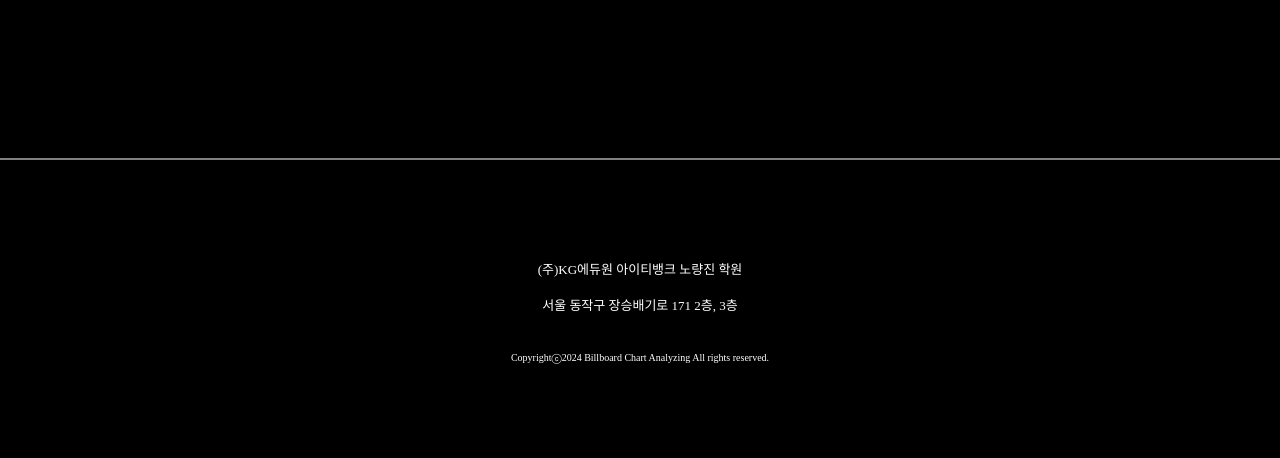
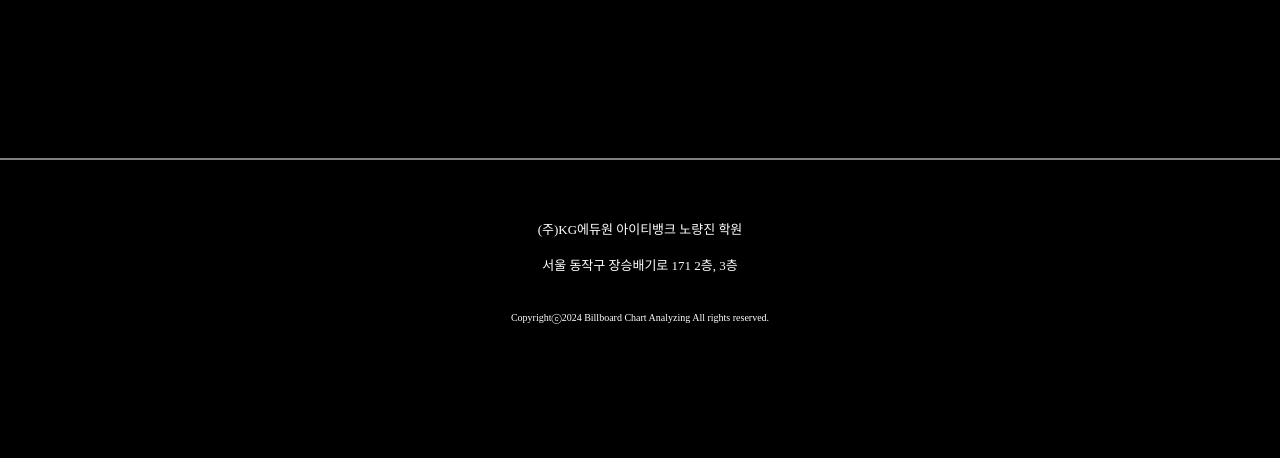
Before and after one commit to CG05/BillboardAnalitics, a Django app: page / in a window 1280 px wide. Shown: the part 698-1156 px from the top of the page. After the commit the page ends 1022 px from the top, so only its background shows below. Run offline with Django 5.2, Linux system fonts and the light colour scheme.

Commit message:
다연 푸터 내장 css

```diff
--- a/server/static/css/footer.css
+++ b/server/static/css/footer.css
@@ -6,9 +6,13 @@ footer {
     background-color: black;
     color: white;
     border-top: 2px solid gray;
-    height: 300px;
+    height: 220px;
+    padding-top:60px;
 }
 
-footer h1 {
-    color: white;
-}
+p{
+    font-family: "Noto Serif KR", serif;
+    font-weight: 400;
+    font-style: normal;
+    text-align: center;
+  }
--- a/server/templates/footer.html
+++ b/server/templates/footer.html
@@ -7,17 +7,6 @@
 <link rel="stylesheet" href="{% static 'css/footer.css' %}">
 <link href="https://fonts.googleapis.com/css2?family=Noto+Serif+KR:wght@200..900&family=Poppins:ital,wght@0,100;0,200;0,300;0,400;0,500;0,600;0,700;0,800;0,900;1,100;1,200;1,300;1,400;1,500;1,600;1,700;1,800;1,900&family=Roboto:ital,wght@0,100;0,300;0,400;0,500;0,700;0,900;1,100;1,300;1,400;1,500;1,700;1,900&display=swap" rel="stylesheet">
 
-<style>
-    p{
-        font-family: "Noto Serif KR", serif;
-        font-weight: 400;
-        font-style: normal;
-        text-align: center;
-      }
-    footer{
-        padding-top:100px;
-    }
-</style>
 <footer>
     <p style = "font-size: small;">(주)KG에듀원 아이티뱅크 노량진 학원</p>
     <p style = "margin-bottom: 35px; font-size: small;">서울 동작구 장승배기로 171 2층, 3층</p>
```
